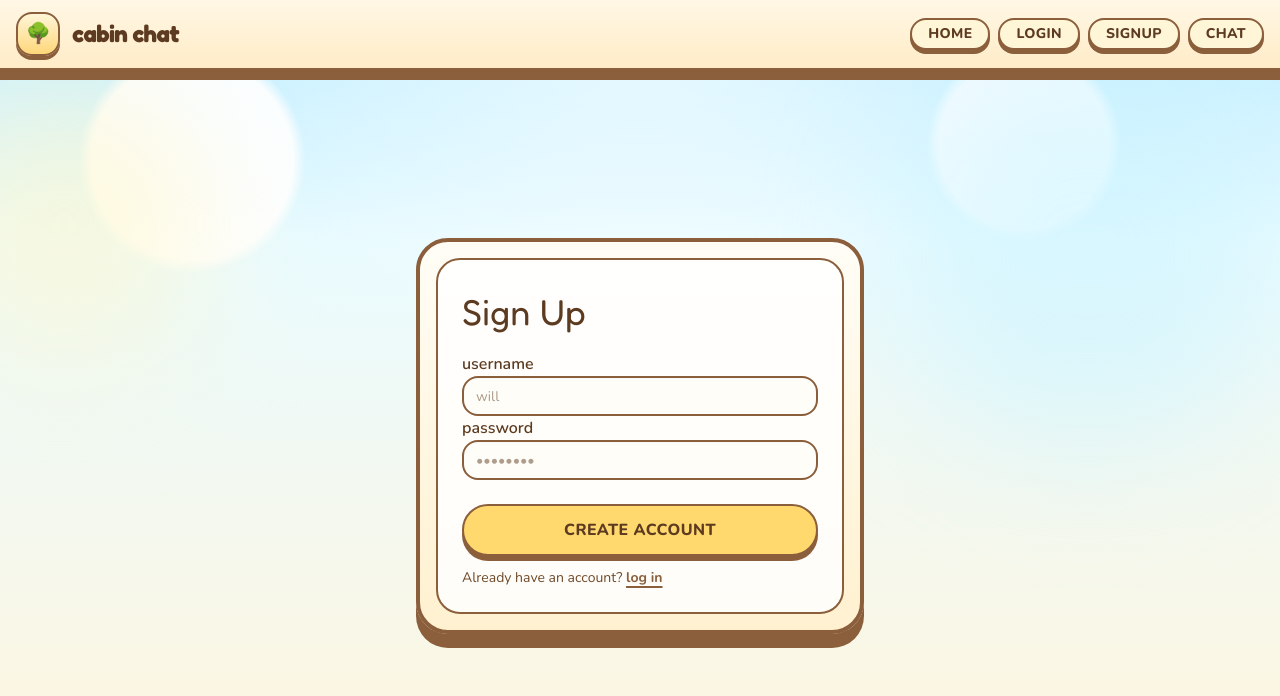
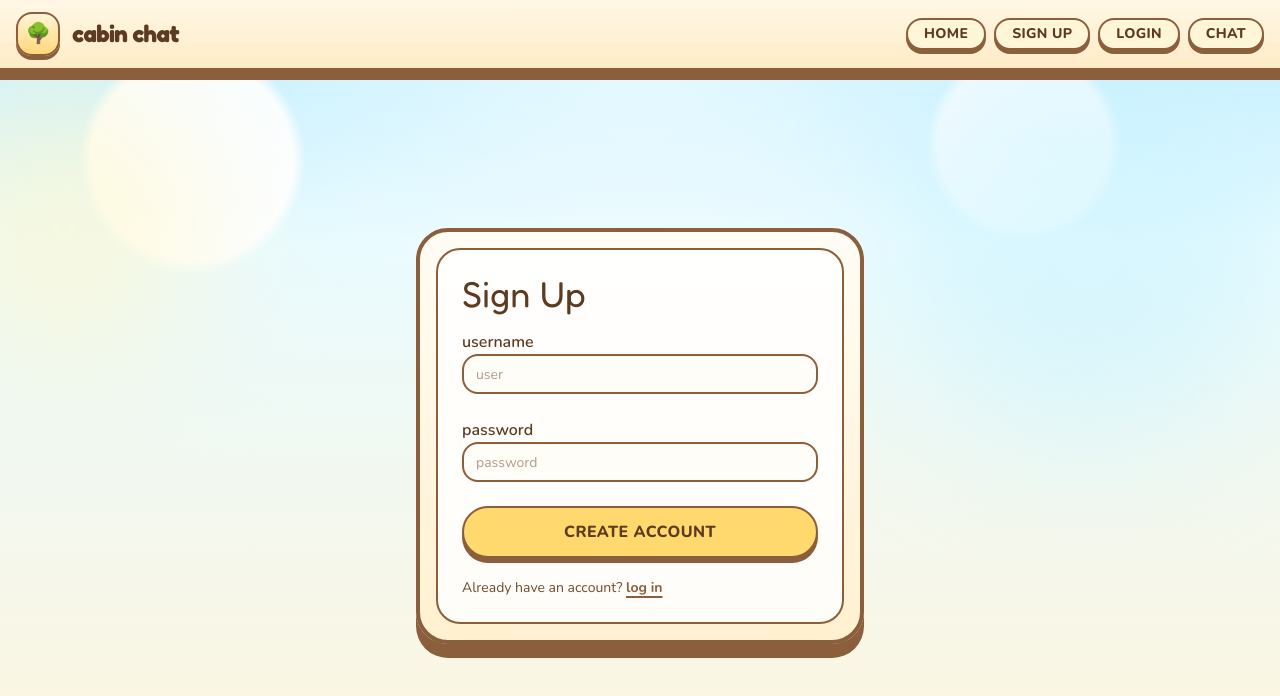
Before and after one commit to wjbetech/cabin-chat, a React (Vite) app in the folder frontend/: page /signup in a window 1280 px wide. Shown: the top 696 px of the page. Built offline with nearby package versions, Linux system fonts and the light colour scheme.

Commit message:
styles: fixed the sign up page to be presentable

```diff
--- a/frontend/src/components/Navbar.tsx
+++ b/frontend/src/components/Navbar.tsx
@@ -24,11 +24,11 @@ export default function Navbar() {
         <NavLink to="/" className={linkClassName}>
           home
         </NavLink>
+        <NavLink to="/signup" className={linkClassName}>
+          sign up
+        </NavLink>
         <NavLink to="/login" className={linkClassName}>
           login
-        </NavLink>
-        <NavLink to="/signup" className={linkClassName}>
-          signup
         </NavLink>
         <NavLink to="/chat" className={linkClassName}>
           chat
--- a/frontend/src/pages/SignupPage.tsx
+++ b/frontend/src/pages/SignupPage.tsx
@@ -5,15 +5,15 @@ export default function SignupPage() {
     <div className="w-full max-w-md rounded-4xl border-4 border-[#8b5e3c] bg-[linear-gradient(180deg,#fffdf6,#fff1d0)] p-4 shadow-[0_14px_0_#8b5e3c] mx-auto">
       <div className="rounded-3xl border-2 border-[#8b5e3c] bg-white/85 p-6">
         <div>
-          <h1 className="mt-2 font-display text-4xl  text-[#5d3b20]">Sign Up</h1>
+          <h1 className="mb-2 font-display text-4xl  text-[#5d3b20]">Sign Up</h1>
         </div>
 
-        <div className="mt-5 space-y-6">
+        <div className="flex flex-col space-y-6 mt-4 mb-4">
           <label className="form-control">
-            <span className="mb-4 font-semibold text-[#5d3b20]">username</span>
+            <span className="font-semibold text-[#5d3b20]">username</span>
             <input
               className="input input-bordered w-full rounded-2xl border-2 border-[#8b5e3c] bg-[#fffdf8]"
-              placeholder="will"
+              placeholder="user"
             />
           </label>
 
@@ -22,16 +22,16 @@ export default function SignupPage() {
             <input
               className="input input-bordered w-full rounded-2xl border-2 border-[#8b5e3c] bg-[#fffdf8]"
               type="password"
-              placeholder="••••••••"
+              placeholder="password"
             />
           </label>
         </div>
 
         <div className="mt-6 flex flex-col items-stretch gap-3">
-          <button className="rounded-full border-2 border-[#8b5e3c] bg-[#ffd86e] px-6 py-3 font-extrabold uppercase tracking-wide text-[#5d3b20] shadow-[0_5px_0_#8b5e3c] transition-transform hover:-translate-y-0.5">
+          <button className="rounded-full border-2 border-[#8b5e3c] bg-[#ffd86e] px-6 py-3 font-extrabold uppercase tracking-wide text-[#5d3b20] shadow-[0_5px_0_#8b5e3c] transition-transform hover:-translate-y-0.5 cursor-pointer">
             create account
           </button>
-          <p className="text-sm text-[#6f4a29]">
+          <p className="text-sm text-[#6f4a29] mt-2">
             Already have an account?{" "}
             <Link to="/login" className="font-bold text-[#8b5e3c] underline decoration-2 underline-offset-4">
               log in
```
